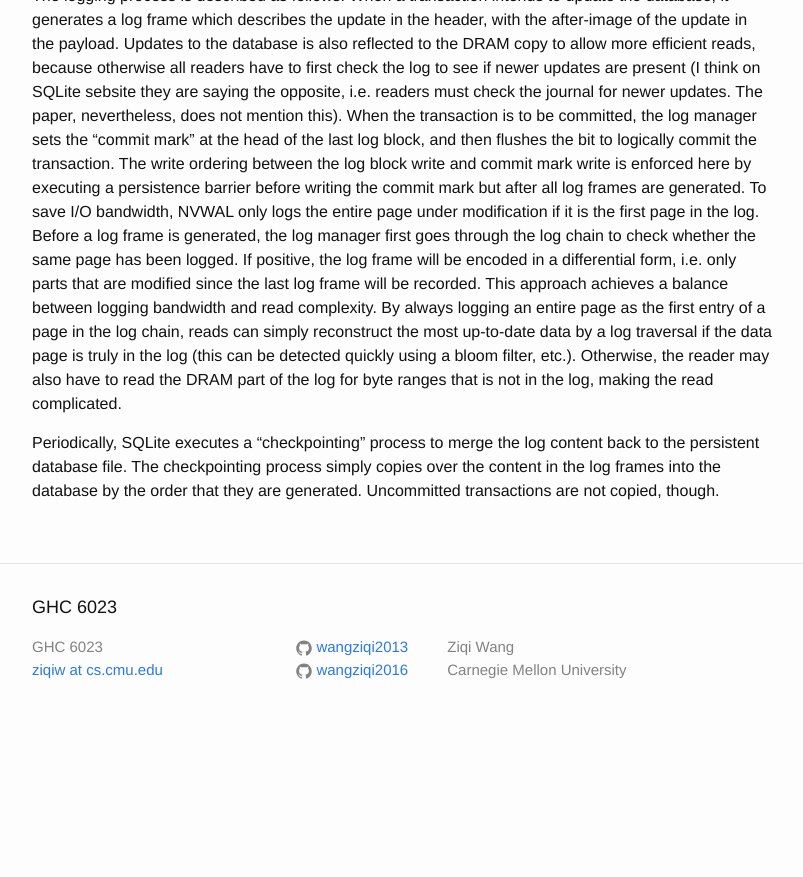
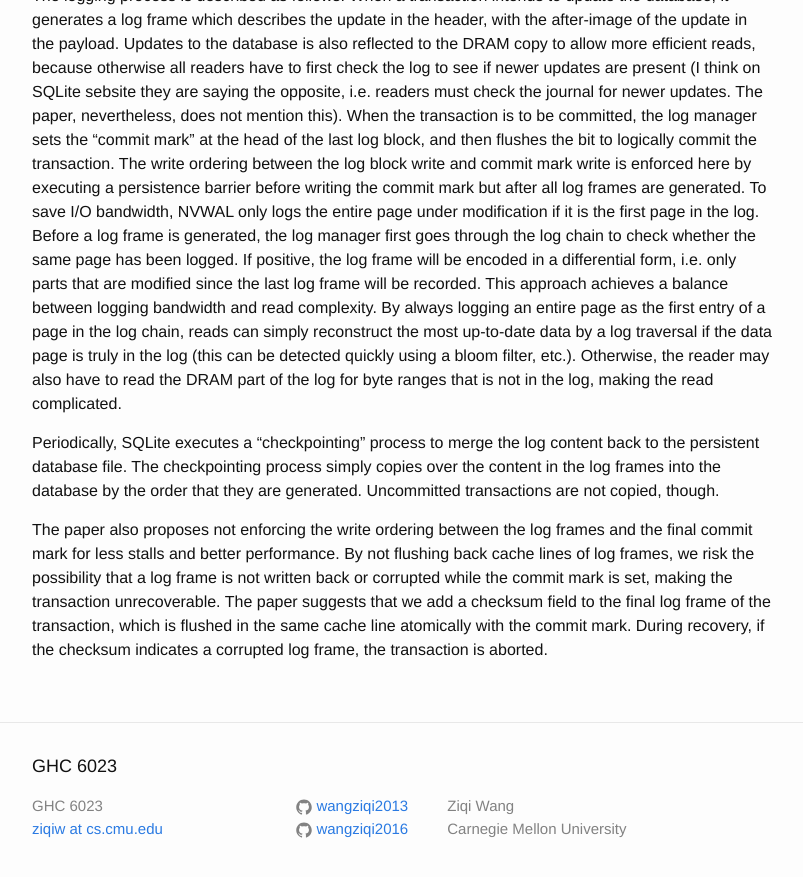
Before and after one commit to wangziqi2013/wangziqi2013.github.io, a Jekyll site: the page built from _posts/2019-10-28-nvwal.markdown, in a window 1280 px wide and 900 px high, scrolled down 2215 px. Shown: the top 877 px of the window, without its empty margins (238-1041 px from the left). Built offline with Jekyll 4.4.1, drawn with Linux system fonts in a browser that asks for light colours; before the commit the page ends 2956 px from its top, so only the background shows below that.

Commit message:
Adding checksum

```diff
--- a/_posts/2019-10-28-nvwal.markdown
+++ b/_posts/2019-10-28-nvwal.markdown
@@ -96,3 +96,9 @@ reader may also have to read the DRAM part of the log for byte ranges that is no
 Periodically, SQLite executes a "checkpointing" process to merge the log content back to the persistent database file.
 The checkpointing process simply copies over the content in the log frames into the database by the order that they are
 generated. Uncommitted transactions are not copied, though.
+
+The paper also proposes not enforcing the write ordering between the log frames and the final commit mark for less stalls
+and better performance. By not flushing back cache lines of log frames, we risk the possibility that a log frame is not
+written back or corrupted while the commit mark is set, making the transaction unrecoverable. The paper suggests that
+we add a checksum field to the final log frame of the transaction, which is flushed in the same cache line atomically
+with the commit mark. During recovery, if the checksum indicates a corrupted log frame, the transaction is aborted.
```
